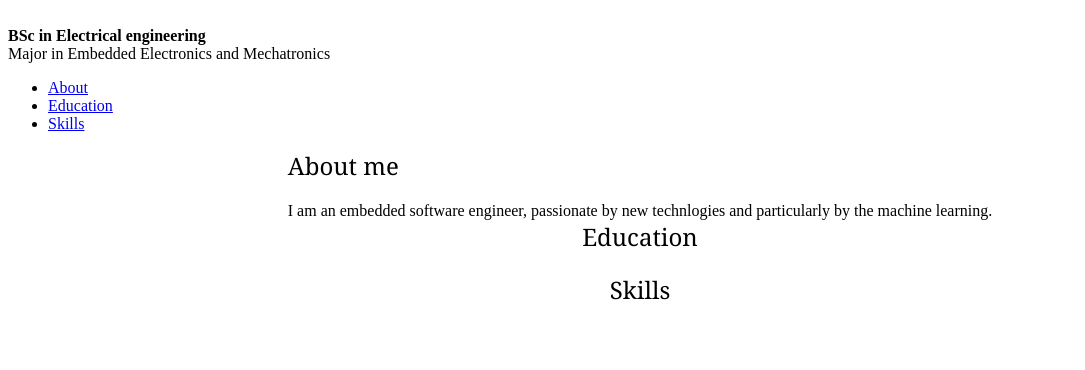
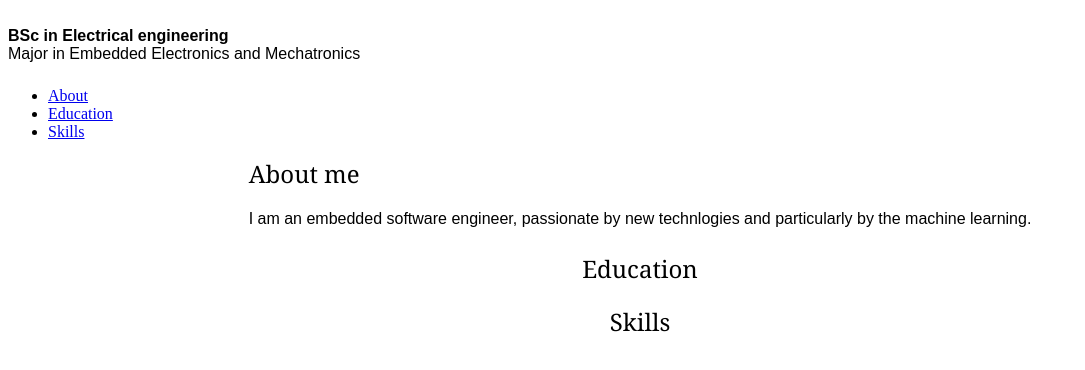
Before and after one commit to alxrey/alxrey.github.io, a plain HTML site: page index.html in a window 1280 px wide. Shown: the part 44-414 px from the top of the page, without its empty margins (0-1085 px from the left). Drawn offline with Linux system fonts and the light colour scheme.

Commit message:
Update style.css

```diff
--- a/css/style.css
+++ b/css/style.css
@@ -13,9 +13,9 @@ h2{
 }
 
 p {
-  width:auto;
-  margin:auto;
-  text-align: justify;
+  margin-bottom: 1.5em;
+  color: black;
+  font-family: 'Montserrat', sans-serif;
 }
 
 
```
